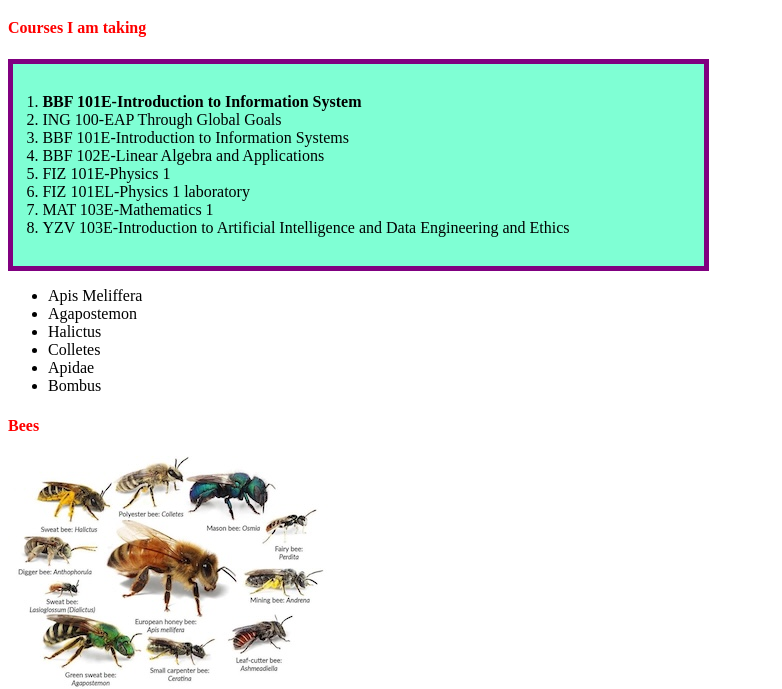
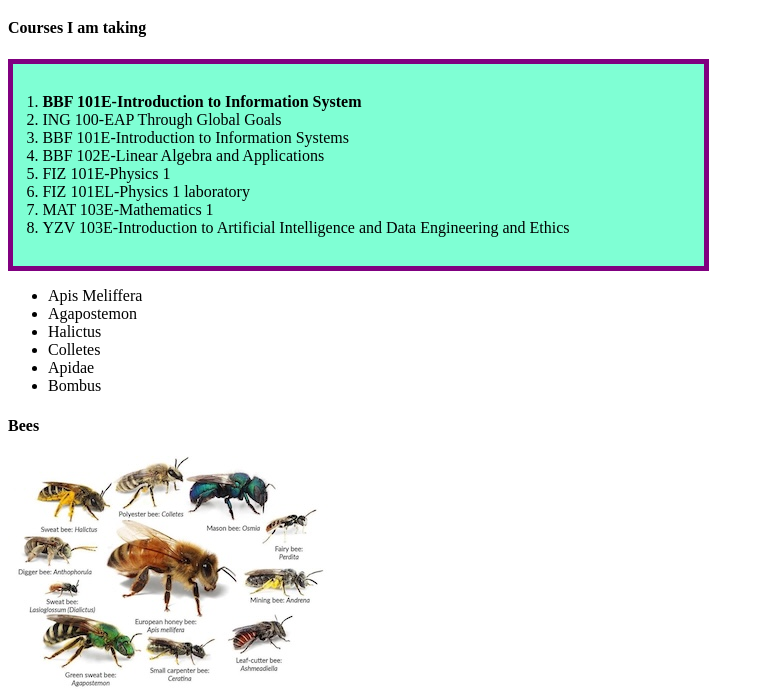
Before and after one commit to battsooj25/Bees, a plain HTML site: page index.html in a window 1280 px wide. Shown: the part 132-821 px from the top of the page, without its empty margins (0-782 px from the left). Drawn offline with Linux system fonts and the light colour scheme.

```diff
--- a/13_11_2025.css
+++ b/13_11_2025.css
@@ -32,16 +32,10 @@ ol {
     background-color: aquamarine;
 }
 
-/* 6. H1 style */
+/* Only the "Bees" heading is red */
 h1 .bees-title {
     color: red;
     text-decoration: underline;
-}
-
-/* H4 (Bees heading) style */
-h4 {
-    color: red;
-    font-weight: bold;
 }
 
 /* 7. Table heading design */
```
